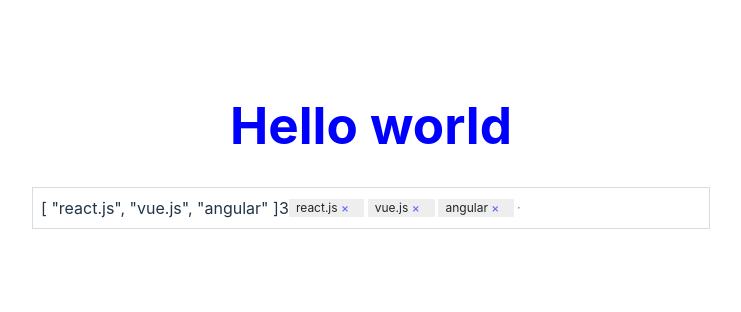
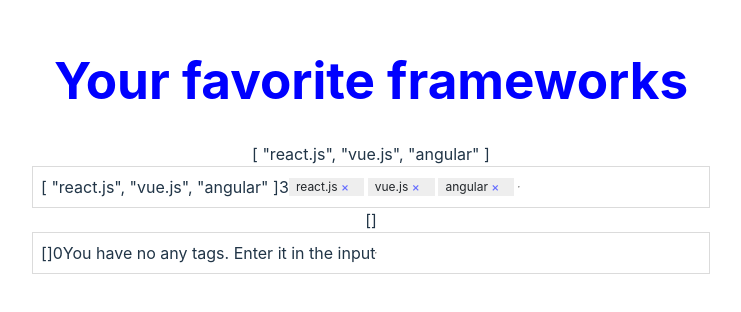
Before and after one commit to JocelynLlamas/tags-input, a Vue app: page / in a window 1280 px wide. Shown: the part 254-566 px from the top of the page, without its empty margins (269-1010 px from the left). Built offline with nearby package versions, Linux system fonts and the light colour scheme.

Commit message:
Component Communication with emitting events

```diff
--- a/src/App.vue
+++ b/src/App.vue
@@ -6,19 +6,24 @@
     // TagsInput
   // }
   data:()=>({
-    jsFrameworks:["react.js","vue.js", "angular"]
+    jsFrameworks:["react.js","vue.js", "angular"],
+    backendFrameworks: []
   }),
-  mounted(){
-    setTimeout(()=>{
-      this.jsFrameworks.push("svelte.js")
-    },3000)
+  methods:{
+    handleChange(tags){
+      this.jsFrameworks = [...tags]
+    }
   }
 }
 </script>
 
 <template>
-  <h1>Hello world</h1>
-  <tags-input :selected-tags="jsFrameworks"/>
+  <h1>Your favorite frameworks</h1>
+  <div>{{ jsFrameworks }}</div>
+  <tags-input :selected-tags="jsFrameworks" @change="handleChange"/>
+
+  <div>{{ backendFrameworks }}</div>
+  <tags-input :selected-tags="backendFrameworks" @change="backendFrameworks=[...$event]"/>
 </template>
 
 <style>
--- a/src/components/TagsInput.vue
+++ b/src/components/TagsInput.vue
@@ -53,15 +53,18 @@
       return this.tags.includes(this.newTag);
     },
   },
+  emits:["change"],
   methods: {
     addNewTag() {
       if (this.newTag && !this.isTagExists) {
         this.tags.push(this.newTag);
         this.newTag = "";
+        this.$emit('change', this.tags);
       }
     },
     removeTag(index) {
       this.tags.splice(index, 1);
+      this.$emit('change', this.tags);
     },
     removeLastTag() {
       if (this.newTag.length === 0) {
```
